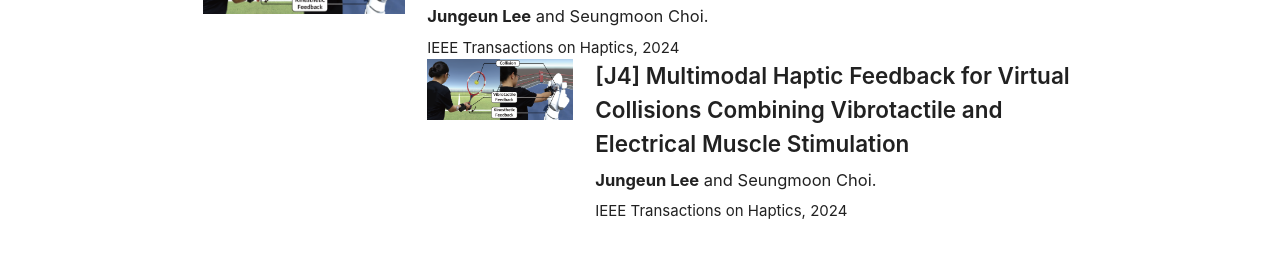
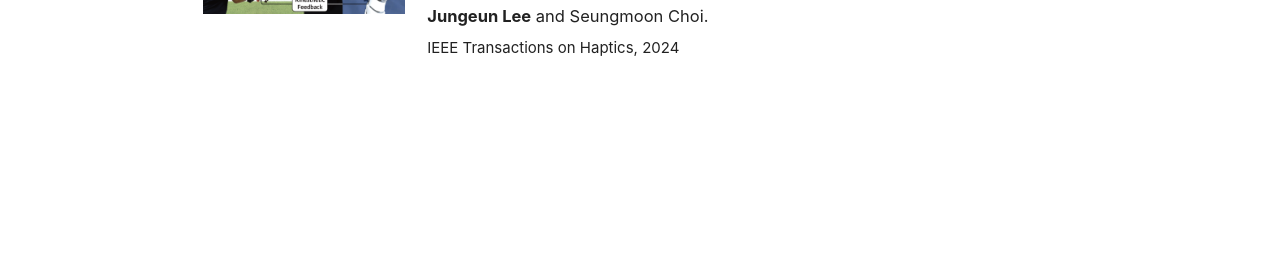
Before and after one commit to jungeunlee93/jungeunlee93.github.io, a plain HTML site: page publications.html in a window 1280 px wide. Shown: the part 216-474 px from the top of the page. Drawn offline with Linux system fonts and the light colour scheme.

Commit message:
Update publications.html

```diff
--- a/publications.html
+++ b/publications.html
@@ -46,23 +46,7 @@
                       IEEE Transactions on Haptics, 2024
                     </div>
                   </div>
-                  <!-- TOH2024 -->
-              <div class="row">
-                <div class="col s8 offset -s2 m3 12">
-                  <img class="responsive-img" src="./static/img/publications/TOH2024Multimodal.png">
-                </div>
-                <div class="col s12 m9 110">
-                  <div class="publication-description">
-                    <div class="publication-title">
-                    [J4] Multimodal Haptic Feedback for Virtual Collisions Combining Vibrotactile and Electrical Muscle Stimulation
-                    </div>
-                    <div class="publication-authors">
-                      <span class="my-name">Jungeun Lee</span> and Seungmoon Choi.
-                    </div>
-                    <div class="publication-information">
-                      IEEE Transactions on Haptics, 2024
-                    </div>
-                  </div>
+
 
 
 
```
